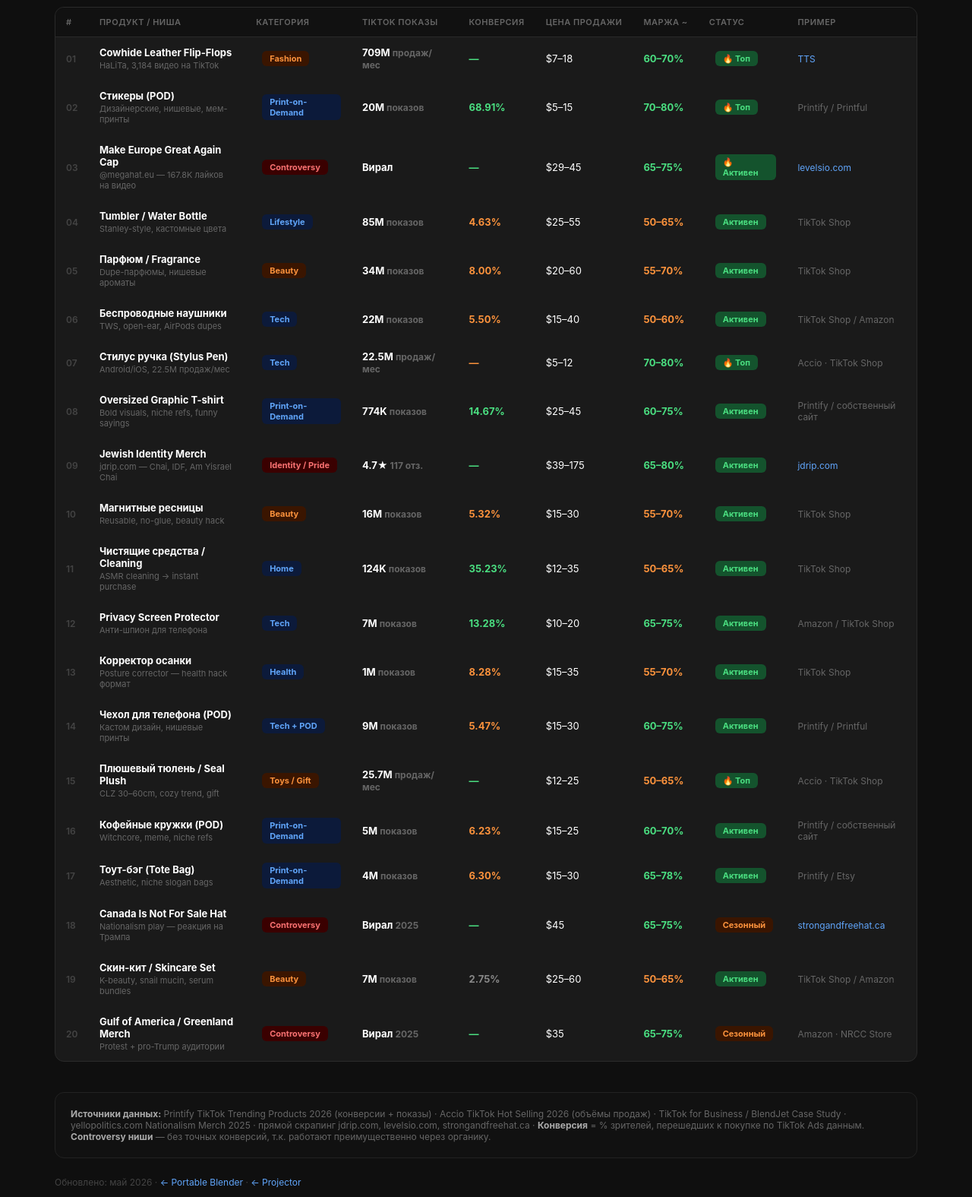
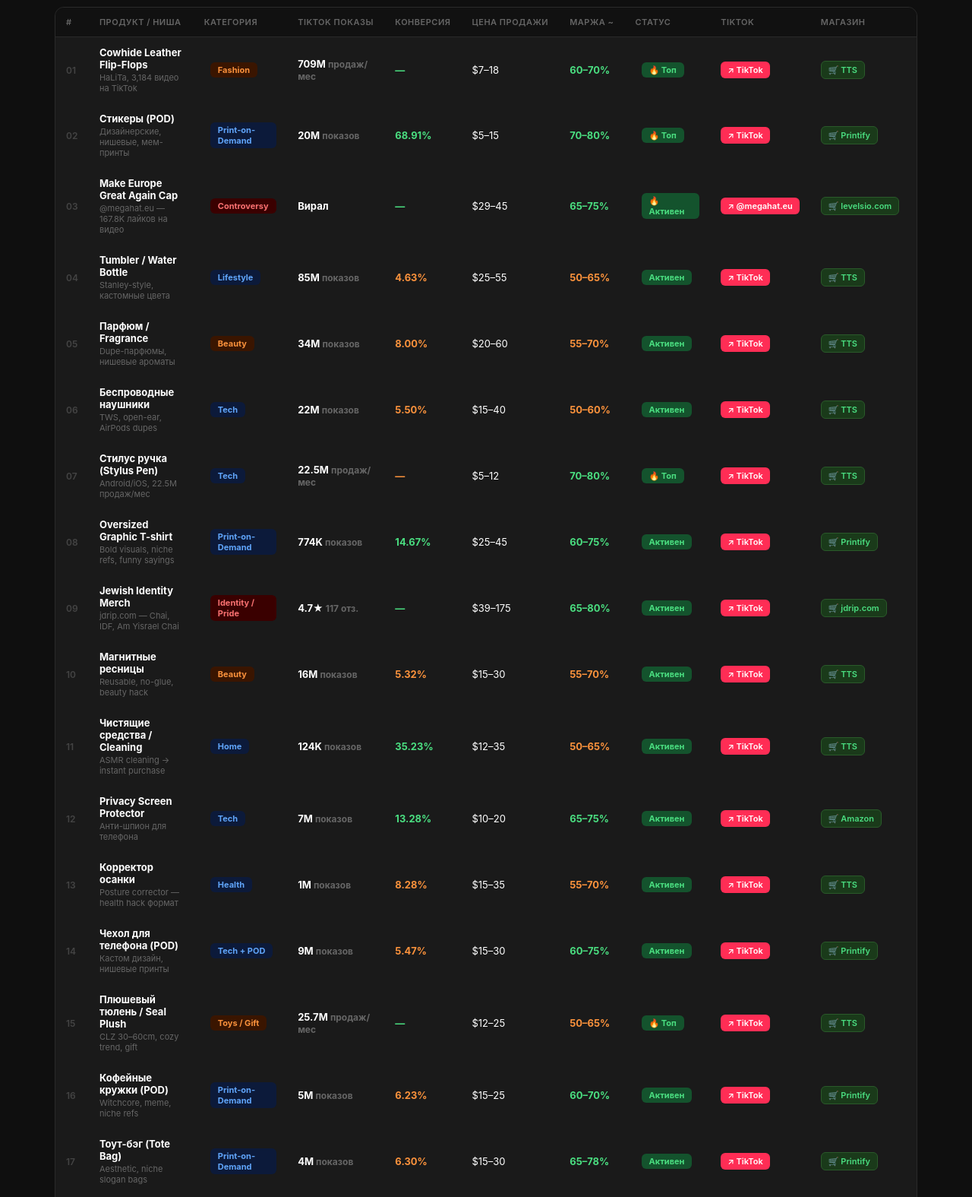
Before and after one commit to lima8em/demo-sites, a plain HTML site: page trending/index.html in a window 1280 px wide. Shown: the part 1080-2655 px from the top of the page at 76% size. Drawn offline with Linux system fonts and the light colour scheme.

Commit message:
Add clickable TikTok + store links for all 20 products

```diff
--- a/trending/index.html
+++ b/trending/index.html
@@ -47,6 +47,10 @@
   .conv-med { color: #fb923c; font-weight: 700; }
   .conv-low { color: #888; font-weight: 700; }
   .link { color: #60a5fa; text-decoration: none; font-size: 12px; }
+  .ilink { display: inline-block; background: #ff2d55; color: #fff; border-radius: 6px; padding: 4px 9px; font-size: 11px; font-weight: 600; text-decoration: none; white-space: nowrap; }
+  .ilink:hover { background: #e0003d; }
+  .ilink-store { display: inline-block; background: #1a3a1a; color: #4ade80; border: 1px solid #2a5a2a; border-radius: 6px; padding: 4px 9px; font-size: 11px; font-weight: 600; text-decoration: none; white-space: nowrap; }
+  .ilink-store:hover { background: #223a22; }
   .product-name { font-weight: 700; font-size: 13px; }
   .product-sub { font-size: 11px; color: #666; margin-top: 2px; }
   .row-num { color: #444; font-size: 12px; font-weight: 600; }
@@ -164,7 +168,8 @@
           <th>Цена продажи</th>
           <th>Маржа ~</th>
           <th>Статус</th>
-          <th>Пример</th>
+          <th>TikTok</th>
+          <th>Магазин</th>
         </tr>
       </thead>
       <tbody>
@@ -178,7 +183,8 @@
           <td>$7–18</td>
           <td class="conv-high">60–70%</td>
           <td><span class="badge badge-green">🔥 Топ</span></td>
-          <td><a href="https://www.tiktok.com/discover/portable-blender" class="link">TTS</a></td>
+          <td><a href="https://www.tiktok.com/discover/cowhide-flip-flops" class="ilink" target="_blank">↗ TikTok</a></td>
+          <td><a href="https://shop.tiktok.com/us/k/cowhide-flip-flops" class="ilink-store" target="_blank">🛒 TTS</a></td>
         </tr>
 
         <tr>
@@ -190,7 +196,8 @@
           <td>$5–15</td>
           <td class="conv-high">70–80%</td>
           <td><span class="badge badge-green">🔥 Топ</span></td>
-          <td class="muted">Printify / Printful</td>
+          <td><a href="https://www.tiktok.com/discover/custom-stickers" class="ilink" target="_blank">↗ TikTok</a></td>
+          <td><a href="https://printify.com/app/products/stickers/" class="ilink-store" target="_blank">🛒 Printify</a></td>
         </tr>
 
         <tr>
@@ -202,7 +209,8 @@
           <td>$29–45</td>
           <td class="conv-high">65–75%</td>
           <td><span class="badge badge-green">🔥 Активен</span></td>
-          <td><a href="https://levelsio.com/collections/eu-acc" class="link">levelsio.com</a></td>
+          <td><a href="https://www.tiktok.com/@megahat.eu" class="ilink" target="_blank">↗ @megahat.eu</a></td>
+          <td><a href="https://levelsio.com/collections/eu-acc" class="ilink-store" target="_blank">🛒 levelsio.com</a></td>
         </tr>
 
         <tr>
@@ -214,7 +222,8 @@
           <td>$25–55</td>
           <td class="conv-med">50–65%</td>
           <td><span class="badge badge-green">Активен</span></td>
-          <td class="muted">TikTok Shop</td>
+          <td><a href="https://www.tiktok.com/discover/stanley-tumbler" class="ilink" target="_blank">↗ TikTok</a></td>
+          <td><a href="https://shop.tiktok.com/us/k/tumbler" class="ilink-store" target="_blank">🛒 TTS</a></td>
         </tr>
 
         <tr>
@@ -226,7 +235,8 @@
           <td>$20–60</td>
           <td class="conv-med">55–70%</td>
           <td><span class="badge badge-green">Активен</span></td>
-          <td class="muted">TikTok Shop</td>
+          <td><a href="https://www.tiktok.com/discover/perfume-dupe" class="ilink" target="_blank">↗ TikTok</a></td>
+          <td><a href="https://shop.tiktok.com/us/k/perfume" class="ilink-store" target="_blank">🛒 TTS</a></td>
         </tr>
 
         <tr>
@@ -238,7 +248,8 @@
           <td>$15–40</td>
           <td class="conv-med">50–60%</td>
           <td><span class="badge badge-green">Активен</span></td>
-          <td class="muted">TikTok Shop / Amazon</td>
+          <td><a href="https://www.tiktok.com/discover/wireless-earbuds" class="ilink" target="_blank">↗ TikTok</a></td>
+          <td><a href="https://shop.tiktok.com/us/k/wireless-earbuds" class="ilink-store" target="_blank">🛒 TTS</a></td>
         </tr>
 
         <tr>
@@ -250,7 +261,8 @@
           <td>$5–12</td>
           <td class="conv-high">70–80%</td>
           <td><span class="badge badge-green">🔥 Топ</span></td>
-          <td class="muted">Accio · TikTok Shop</td>
+          <td><a href="https://www.tiktok.com/discover/stylus-pen" class="ilink" target="_blank">↗ TikTok</a></td>
+          <td><a href="https://shop.tiktok.com/us/k/stylus-pen" class="ilink-store" target="_blank">🛒 TTS</a></td>
         </tr>
 
         <tr>
@@ -262,7 +274,8 @@
           <td>$25–45</td>
           <td class="conv-high">60–75%</td>
           <td><span class="badge badge-green">Активен</span></td>
-          <td class="muted">Printify / собственный сайт</td>
+          <td><a href="https://www.tiktok.com/discover/graphic-tee" class="ilink" target="_blank">↗ TikTok</a></td>
+          <td><a href="https://printify.com/app/products/t-shirts/" class="ilink-store" target="_blank">🛒 Printify</a></td>
         </tr>
 
         <tr>
@@ -274,7 +287,8 @@
           <td>$39–175</td>
           <td class="conv-high">65–80%</td>
           <td><span class="badge badge-green">Активен</span></td>
-          <td><a href="https://jdrip.com" class="link">jdrip.com</a></td>
+          <td><a href="https://www.tiktok.com/discover/jewish-merch" class="ilink" target="_blank">↗ TikTok</a></td>
+          <td><a href="https://jdrip.com" class="ilink-store" target="_blank">🛒 jdrip.com</a></td>
         </tr>
 
         <tr>
@@ -286,7 +300,8 @@
           <td>$15–30</td>
           <td class="conv-med">55–70%</td>
           <td><span class="badge badge-green">Активен</span></td>
-          <td class="muted">TikTok Shop</td>
+          <td><a href="https://www.tiktok.com/discover/magnetic-lashes" class="ilink" target="_blank">↗ TikTok</a></td>
+          <td><a href="https://shop.tiktok.com/us/k/magnetic-lashes" class="ilink-store" target="_blank">🛒 TTS</a></td>
         </tr>
 
         <tr>
@@ -298,7 +313,8 @@
           <td>$12–35</td>
           <td class="conv-med">50–65%</td>
           <td><span class="badge badge-green">Активен</span></td>
-          <td class="muted">TikTok Shop</td>
+          <td><a href="https://www.tiktok.com/discover/cleaning-products" class="ilink" target="_blank">↗ TikTok</a></td>
+          <td><a href="https://shop.tiktok.com/us/k/cleaning-products" class="ilink-store" target="_blank">🛒 TTS</a></td>
         </tr>
 
         <tr>
@@ -310,7 +326,8 @@
           <td>$10–20</td>
           <td class="conv-high">65–75%</td>
           <td><span class="badge badge-green">Активен</span></td>
-          <td class="muted">Amazon / TikTok Shop</td>
+          <td><a href="https://www.tiktok.com/discover/privacy-screen-protector" class="ilink" target="_blank">↗ TikTok</a></td>
+          <td><a href="https://www.amazon.com/s?k=privacy+screen+protector" class="ilink-store" target="_blank">🛒 Amazon</a></td>
         </tr>
 
         <tr>
@@ -322,7 +339,8 @@
           <td>$15–35</td>
           <td class="conv-med">55–70%</td>
           <td><span class="badge badge-green">Активен</span></td>
-          <td class="muted">TikTok Shop</td>
+          <td><a href="https://www.tiktok.com/discover/posture-corrector" class="ilink" target="_blank">↗ TikTok</a></td>
+          <td><a href="https://shop.tiktok.com/us/k/posture-corrector" class="ilink-store" target="_blank">🛒 TTS</a></td>
         </tr>
 
         <tr>
@@ -334,7 +352,8 @@
           <td>$15–30</td>
           <td class="conv-high">60–75%</td>
           <td><span class="badge badge-green">Активен</span></td>
-          <td class="muted">Printify / Printful</td>
+          <td><a href="https://www.tiktok.com/discover/custom-phone-case" class="ilink" target="_blank">↗ TikTok</a></td>
+          <td><a href="https://printify.com/app/products/phone-cases/" class="ilink-store" target="_blank">🛒 Printify</a></td>
         </tr>
 
         <tr>
@@ -346,7 +365,8 @@
           <td>$12–25</td>
           <td class="conv-med">50–65%</td>
           <td><span class="badge badge-green">🔥 Топ</span></td>
-          <td class="muted">Accio · TikTok Shop</td>
+          <td><a href="https://www.tiktok.com/discover/seal-plush-toy" class="ilink" target="_blank">↗ TikTok</a></td>
+          <td><a href="https://shop.tiktok.com/us/k/seal-plush" class="ilink-store" target="_blank">🛒 TTS</a></td>
         </tr>
 
         <tr>
@@ -358,7 +378,8 @@
           <td>$15–25</td>
           <td class="conv-high">60–70%</td>
           <td><span class="badge badge-green">Активен</span></td>
-          <td class="muted">Printify / собственный сайт</td>
+          <td><a href="https://www.tiktok.com/discover/coffee-mug" class="ilink" target="_blank">↗ TikTok</a></td>
+          <td><a href="https://printify.com/app/products/mugs/" class="ilink-store" target="_blank">🛒 Printify</a></td>
         </tr>
 
         <tr>
@@ -370,7 +391,8 @@
           <td>$15–30</td>
           <td class="conv-high">65–78%</td>
           <td><span class="badge badge-green">Активен</span></td>
-          <td class="muted">Printify / Etsy</td>
+          <td><a href="https://www.tiktok.com/discover/tote-bag" class="ilink" target="_blank">↗ TikTok</a></td>
+          <td><a href="https://printify.com/app/products/tote-bags/" class="ilink-store" target="_blank">🛒 Printify</a></td>
         </tr>
 
         <tr>
@@ -382,7 +404,8 @@
           <td>$45</td>
           <td class="conv-high">65–75%</td>
           <td><span class="badge badge-orange">Сезонный</span></td>
-          <td><a href="https://strongandfreehat.ca" class="link">strongandfreehat.ca</a></td>
+          <td><a href="https://www.tiktok.com/discover/canada-is-not-for-sale" class="ilink" target="_blank">↗ TikTok</a></td>
+          <td><a href="https://strongandfreehat.ca" class="ilink-store" target="_blank">🛒 strongandfree</a></td>
         </tr>
 
         <tr>
@@ -394,7 +417,8 @@
           <td>$25–60</td>
           <td class="conv-med">50–65%</td>
           <td><span class="badge badge-green">Активен</span></td>
-          <td class="muted">TikTok Shop / Amazon</td>
+          <td><a href="https://www.tiktok.com/discover/skincare-set" class="ilink" target="_blank">↗ TikTok</a></td>
+          <td><a href="https://shop.tiktok.com/us/k/skincare-set" class="ilink-store" target="_blank">🛒 TTS</a></td>
         </tr>
 
         <tr>
@@ -406,7 +430,8 @@
           <td>$35</td>
           <td class="conv-high">65–75%</td>
           <td><span class="badge badge-orange">Сезонный</span></td>
-          <td class="muted">Amazon · NRCC Store</td>
+          <td><a href="https://www.tiktok.com/discover/gulf-of-america" class="ilink" target="_blank">↗ TikTok</a></td>
+          <td><a href="https://www.amazon.com/s?k=gulf+of+america+shirt" class="ilink-store" target="_blank">🛒 Amazon</a></td>
         </tr>
 
       </tbody>
```
